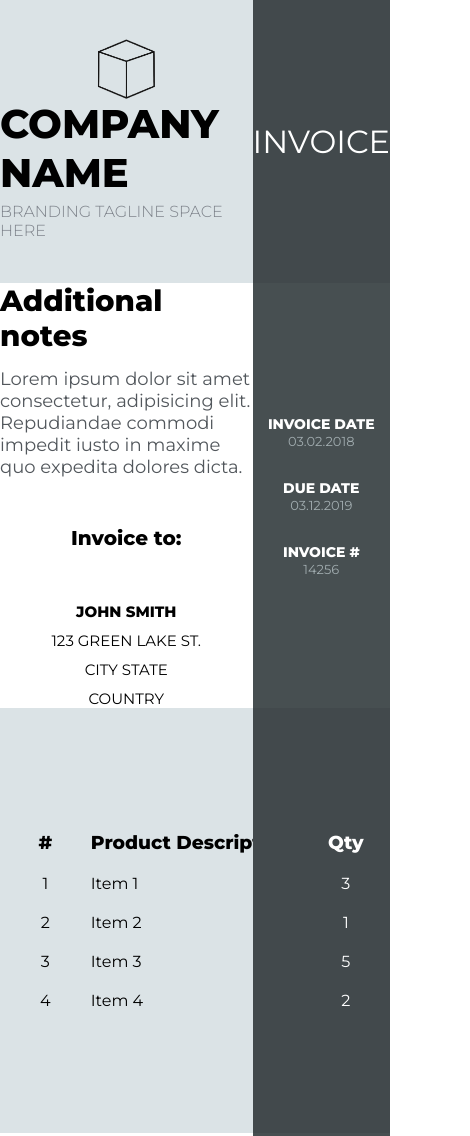
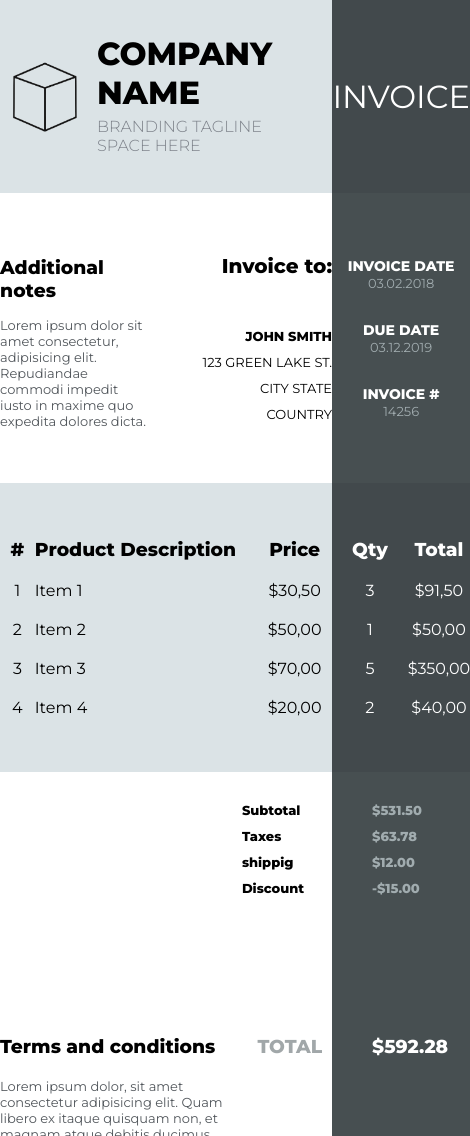
Before and after one commit to LiaMeyy/Factura--web, a plain HTML site: page index.html in a window 390 px wide. Shown: the top 1136 px of the page, 470 px wide, since content can reach past the window. Drawn offline with Linux system fonts and the light colour scheme.

Commit message:
Add files via upload

```diff
--- a/index.html
+++ b/index.html
@@ -19,8 +19,7 @@
         <div class="contenedor-general">
             <div class="Contenedores">
                 <div class="subConte1">
-                    <div class="sub-subconte1"><img src="./cubito.png">
-                    </div>
+                    <div class="sub-subconte1"><img src="./cubito.png"></div>
                     <div class="sub-subconte2">
                         <h1>COMPANY NAME</h1>
                         <h3>BRANDING TAGLINE SPACE HERE</h3>
@@ -47,7 +46,6 @@
                         </div>
                     </div>
                 </div>
-                <div class="tabla-scroll">
                 <div class="subConte3">
 
                     <div class="numeros">
@@ -80,7 +78,6 @@
                         <p>$20,00</p>
                     </div>
 
-                    </div>
                 </div>
                 <div class="SubConte4">
                     <div></div>
@@ -146,7 +143,6 @@
                     <h6>14256</h6>
 
                 </div>
-                <div class="tabla-scroll">
                 <div class="Conte2-SubConte3">
                     <div class="Qty">
                         <H3>Qty</H3>
@@ -165,7 +161,6 @@
                         <p>$350,00</p>
 
                         <p>$40,00</p>
-                        </div>
                     </div>
                 </div>
                 <div class="Conte2-SubConte4">
--- a/styles.css
+++ b/styles.css
@@ -315,7 +315,6 @@ body {
 @media (max-width: 800px) {
     .contenedor-general {
         width: 100%;
-        height: 100%;
         margin: 0px;
     }
 }
@@ -346,7 +345,6 @@ body {
         grid-template-columns: auto auto auto;
     }
 
-
     .SubConte4 {
         margin-right: 0px;
         margin-left: 0px;
@@ -360,102 +358,8 @@ body {
 }
 
 @media (max-width: 600px) {
-    .TituloConte2 h1 {
+.TituloConte2 h1 {
         letter-spacing: normal;
-        margin: 0;
+        margin:0;
     }
 }
-
-@media (max-width: 500px) {
-    .contenedor-general {
-        width: 100%;
-
-        margin: 0;
-    }
-
-
-    .subConte1 img {
-        width: 30px;
-        height: 30px;
-    }
-
-    .subConte2 {
-        grid-template-columns: 1fr;
-        align-items: center;
-        justify-content: center;
-    }
-
-    .sub-subconte2-1 {
-        align-items: center;
-    }
-
-    .invoice {
-        justify-content: center;
-    }
-
-    .p {
-        align-items: center;
-    }
-
-     .subConte3 {
-
-        min-width: 500px;
-    }
-
-    .Conte2-SubConte3 {
-        min-width: 500px;
-    }
-    .tabla-scroll {
-        width: 100%;
-        overflow-x: auto;
-    }
-}
-
-@media (max-width: 400px) {
-    .subConte1 {
-        display: flex;
-        flex-direction: column;
-        align-items: center;
-        justify-content: center;
-        padding: 0px;
-
-    }
-
-    .sub-subconte1 {
-        display: flex;
-        justify-content: center;
-    }
-
-    .sub-subconte1 img {
-        height: 60px;
-        width: 60px;
-    }
-
-    .sub-subconte2 {
-        font-size: 20px;
-    }
-
-    .subConte2 {
-        font-size: 25px
-    }
-    .sub-subconte2-1{
-margin-bottom:50px;
-    }
-    .sub-subconte2-1 p {
-        font-size: 18px;
-    }
-
-    .invoice p{
-        font-size: 20px;
-        padding-bottom: 2px;
-    }
-    .p{
-        font-size: 15px
-    }
-.Payment{
-    display: flex;
-    flex-direction: column;
-
-}
-
-}
```
Lines whose indentation alone changed are shown as unchanged.
